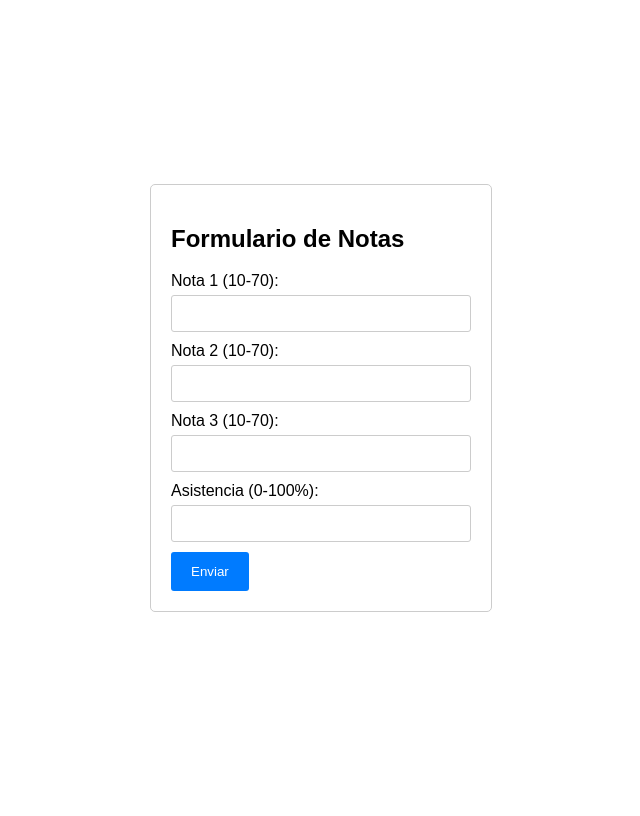
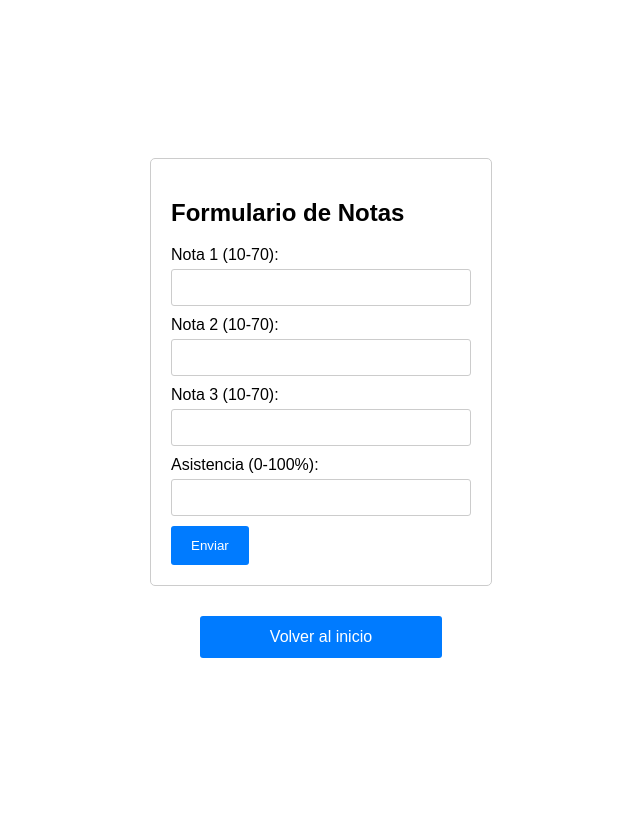
Before and after one commit to Magnet-Sys/PythonFlask, a Flask app: page /ejercicio_1 in a window 1280 px wide. Shown: the whole page, without its empty margins (319-959 px from the left). Run offline with Flask 3, Linux system fonts and the light colour scheme.

Commit message:
button added to return to main menu

```diff
--- a/templates/ejercicio_1.html
+++ b/templates/ejercicio_1.html
@@ -45,6 +45,22 @@
             font-weight: bold;
             text-align: center;
         }
+        .volver-btn {
+            background-color: #007bff;
+            color: white;
+            padding: 12px 20px;
+            border: none;
+            border-radius: 3px;
+            cursor: pointer;
+            text-align: center;
+            display: inline-block;
+            text-decoration: none;
+            width: 16%;
+            margin-top: 10px;
+        }
+        .volver-btn:hover {
+            background-color: #0056b3;
+        }
     </style>
 </head>
 <body>
@@ -71,5 +87,6 @@
             <p>Estado: {{ estado }}</p>
         {% endif %}
     </footer>
+    <a href="{{ url_for('index') }}" class="volver-btn">Volver al inicio</a>
 </body>
 </html>
```
